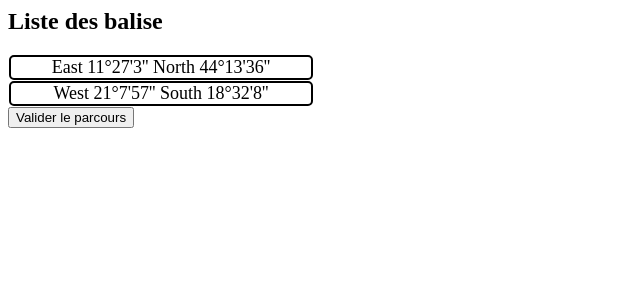
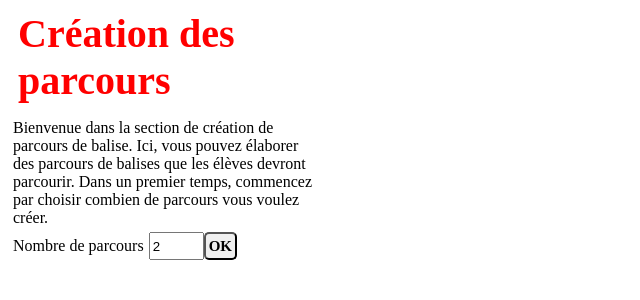
Before and after one commit to vparent/orientinsa, a PHP site: page /view/routeMaking.html in a window 1280 px wide. Shown: the top 300 px of the page, without its empty margins (0-640 px from the left). Run offline with PHP 8.4, Linux system fonts and the light colour scheme.

Commit message:
modifié :         css/routeMaking.css 	modifié :         js/routeMaking.js 	modifié :         view/routeMaking.html

```diff
--- a/css/routeMaking.css
+++ b/css/routeMaking.css
@@ -1,3 +1,42 @@
+h1 {
+	font-family:"Sans Serif";
+	font-size:40px;
+	font-weight:bold;
+	color:red;
+	margin:10px;
+}
+
+h2 {
+	font-family:"Sans Serif";
+	font-size:32px;
+	margin-top:3px;
+	margin-bottom:3px;
+}
+
+p {
+	width:300px;
+	font-family:"Sans Serif";
+	font-family:18px;
+	margin:5px;
+}
+
+label {
+	font-family:"Sans Serif";
+	font-family:18px;
+	margin:5px;
+}
+
+button {
+	font-family:"Sans Serif";
+	font-weight:bold;
+	font-size:11px;
+	color:black;
+	border-radius:5px;
+	padding:3px;
+	margin-top:5px;
+	margin-bottom:5px;
+}
+
 .markerElt {
 	width:300px;
 	font-family:"Sans Serif";
@@ -9,3 +48,44 @@
 	border-radius:5px;
 	margin:1px;
 }
+
+.container {
+	width:320px;
+}
+
+.routeContainerElt {
+	width:300px;
+	display:flex;
+	flex-direction:column;
+	border-style:solid;
+	border-color:black;
+	border-radius:5px;
+	margin:10px;
+}
+
+.routeNameElt {
+	font-family:"Sans Serif";
+	font-size:25px;
+	font-weight:bold;
+	border-bottom-style:solid;
+	border-bottom-color:black;
+	border-bottom-width:2px;
+	text-align:center;
+}
+
+.markerInRouteElt {
+	font-family:"Sans Serif";
+	font-size:22px;
+	border-bottom-style:solid;
+	border-bottom-color:black;
+	border-bottom-width:2px;
+	text-align:center;
+}
+
+#pageBlock {
+	width:320px;
+}
+
+#nbRoutes {
+	width:55px;
+}
--- a/js/routeMaking.js
+++ b/js/routeMaking.js
@@ -1,3 +1,28 @@
+///// LET'S BEGIN BY CHOSING THE NUMBER OF ROUTES /////
+var colorsList=["red","blue","green","yellow","purple"];
+var validNbRoutesBtn=document.getElementById("validNbRoutes");
+var nbRoutes=0;
+var chosenRouteNum=1;
+validNbRoutesBtn.addEventListener("click",function(){
+	nbRoutes=document.getElementById("nbRoutes").value;
+	document.getElementById("nbRoutesInput").style.display="none";
+	document.getElementById("routesCreation").style.display="flex";
+	for(var i=1; i<=nbRoutes ; i++) {
+		createRouteContainer(i);
+		var routeButton=document.createElement("button");
+		routeButton.setAttribute("id","button"+String(i));
+		routeButton.style.backgroundColor=colorsList[i-1];
+		routeButton.textContent="Parcours "+String(i);
+		routeButton.addEventListener("click",function(){
+			chosenRouteNum=Number(this.textContent[routeButton.textContent.length-1]);
+			document.getElementById("chosenRouteSpan").textContent=chosenRouteNum;
+		});
+		document.getElementById("routesButtons").appendChild(routeButton);
+	}
+});
+
+
+///// AFTER THE CHOICE OF THE NUMBER OF ROUTES /////
 class Marker {
 	constructor(vertDir,vertDeg,vertMin,vertSec,horizDir,horizDeg,horizMin,horizSec){
 		this.vertDir=vertDir;
@@ -8,14 +33,19 @@ class Marker {
 		this.horizDeg=horizDeg;
 		this.horizMin=horizMin;
 		this.horizSec=horizSec;
+		this.isSelected=false;
 	}
 };
 
 var markersList=[]
-const marker1 = new Marker("North","44","13","36","East","11","27","3");
+const marker1 = new Marker("N","44","13","36","E","11","27","3");
 markersList.push(marker1);
-const marker2 = new Marker("South","18","32","8","West","21","7","57");
+const marker2 = new Marker("S","18","32","8","W","21","7","57");
 markersList.push(marker2);
+const marker3 = new Marker("N","19","25","6","W","37","12","31");
+markersList.push(marker3);
+const marker4 = new Marker("S","30","41","17","E","21","7","57");
+markersList.push(marker4);
 
 var listOfMarkersElt=document.getElementById("listOfMarkers");
 
@@ -24,18 +54,59 @@ function createMarkerElt(marker){
 	var markerElt=document.createElement("div");
 	markerElt.setAttribute("class","markerElt");
 	markerEltTxt="";
+	markerEltTxt+=(marker.vertDir+" "+marker.vertDeg+"°"+marker.vertMin+"'"+marker.vertSec+"''");
+	markerEltTxt+="\n";
 	markerEltTxt+=(marker.horizDir+" "+marker.horizDeg+"°"+marker.horizMin+"'"+marker.horizSec+"''");
-	markerEltTxt+="\n";
-	markerEltTxt+=(marker.vertDir+" "+marker.vertDeg+"°"+marker.vertMin+"'"+marker.vertSec+"''");
 	markerElt.textContent=markerEltTxt;
+	markerElt.addEventListener("click",function(){
+		addMarkerInRoute(chosenRouteNum,markerElt.textContent);
+		/*if(marker.isSelected){
+			markerElt.style.backgroundColor="white";
+			markerElt.style.borderColor="black";
+			markerElt.style.color="black";
+			marker.isSelected=false;
+		}
+		else {
+			markerElt.style.backgroundColor="blue";
+			markerElt.style.borderColor="blue";
+			markerElt.style.color="white";
+			marker.isSelected=true;
+			addMarkerInRoute(chosenRouteNum,markerElt.textContent);
+			//markerElt.style.display="none";		///// DECOMMENTER POUR QUE LES BALISES CLIQUEES DISPARAISSENT /////
+		}*/
+	});
 	return markerElt;
 }
 
 function createMarkersList(){
-	console.log(markersList);
 	for(var i=0; i<markersList.length; i++){
 		var markerElt=createMarkerElt(markersList[i]);
 		listOfMarkersElt.appendChild(markerElt);
 	}
 }
 createMarkersList();
+
+
+function createRouteContainer(num){
+	var routeContainerElt=document.createElement("div");
+	routeContainerElt.setAttribute("id","routeContainer"+String(num));
+	routeContainerElt.setAttribute("class","routeContainerElt");
+	var routeNameElt=document.createElement("div");
+	routeNameElt.setAttribute("class","routeNameElt");
+	routeNameElt.style.backgroundColor=colorsList[num-1];
+	routeNameElt.textContent="Parcours n°"+String(num);
+	routeContainerElt.appendChild(routeNameElt);
+	document.getElementById("routes").appendChild(routeContainerElt);
+}
+
+function addMarkerInRoute(num,coords) {
+	/* num : the number of the route
+	   coords : a string given by the markerElt on which we clicked and that gives the coordinates of the corresponding marker.*/
+	var newMarker=document.createElement("div");
+	newMarker.setAttribute("class","markerInRouteElt");
+	newMarker.textContent=coords;
+	newMarker.addEventListener("click",function(){
+		this.style.display="none";
+	});
+	document.getElementById("routeContainer"+String(num)).appendChild(newMarker);
+}
--- a/view/routeMaking.html
+++ b/view/routeMaking.html
@@ -6,12 +6,31 @@
 		<title>Création de parcours</title>
 	</head>
 	<body>
-		<div id="blockPage">
-			<div class="container">
-				<h2>Liste des balise</h2>
-				<div id="listOfMarkers">
+		<div id="pageBlock">
+			<h1>Création des parcours</h1>
+			<div id="nbRoutesInput" style="display:flex;flex-direction:column;">
+				<p>Bienvenue dans la section de création de parcours de balise.
+				Ici, vous pouvez élaborer des parcours de balises que les élèves devront parcourir.
+				Dans un premier temps, commencez par choisir combien de parcours vous voulez créer.</p>
+				<div style="display:flex;flex-direction:row;">
+					<label for="nbRoutes">Nombre de parcours</label>
+					<input id="nbRoutes" type="number" value="2" min=1 max=4>
+					<button id="validNbRoutes" style="font-size:15px; margin:0px;">OK</button>
 				</div>
-				<button id="groupValidBtn">Valider le parcours</button>
+			</div>
+			<div id="routesCreation" style="display:none;flex-direction:row;">
+				<div id="markers" style="display:flex;flex-direction:column;">
+				<p>Cliquez sur le bouton correspondant au groupe auquel vous souhaitez ajouter des balises.</p>
+				<h2>Liste des balises</h2>
+					<div id="markersContainer" class="container" style="display:flex;flex-direction:column;align-items:center;">
+						<div id="listOfMarkers">
+						</div>
+						<p>Ajout de balises au parcours <span id="chosenRouteSpan">1</span></p>
+						<div id="routesButtons" style="display:flex;flex-direction:row;"></div>
+					</div>
+				<div>
+				<div id="routes" style="display:flex;flex-direction:column;">
+				</div>
 			</div>
 		</div>
 		<script src="../js/routeMaking.js"></script>
```
